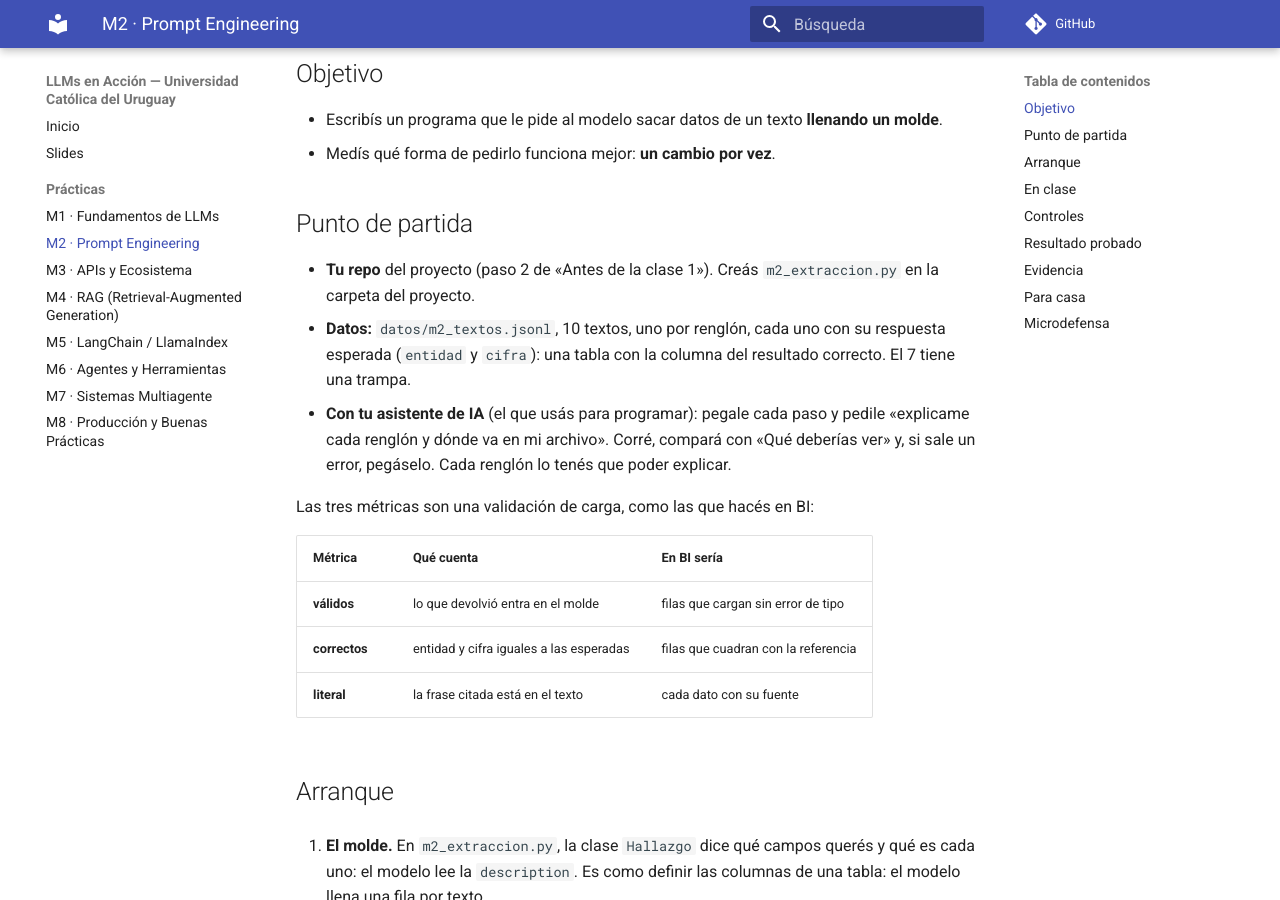
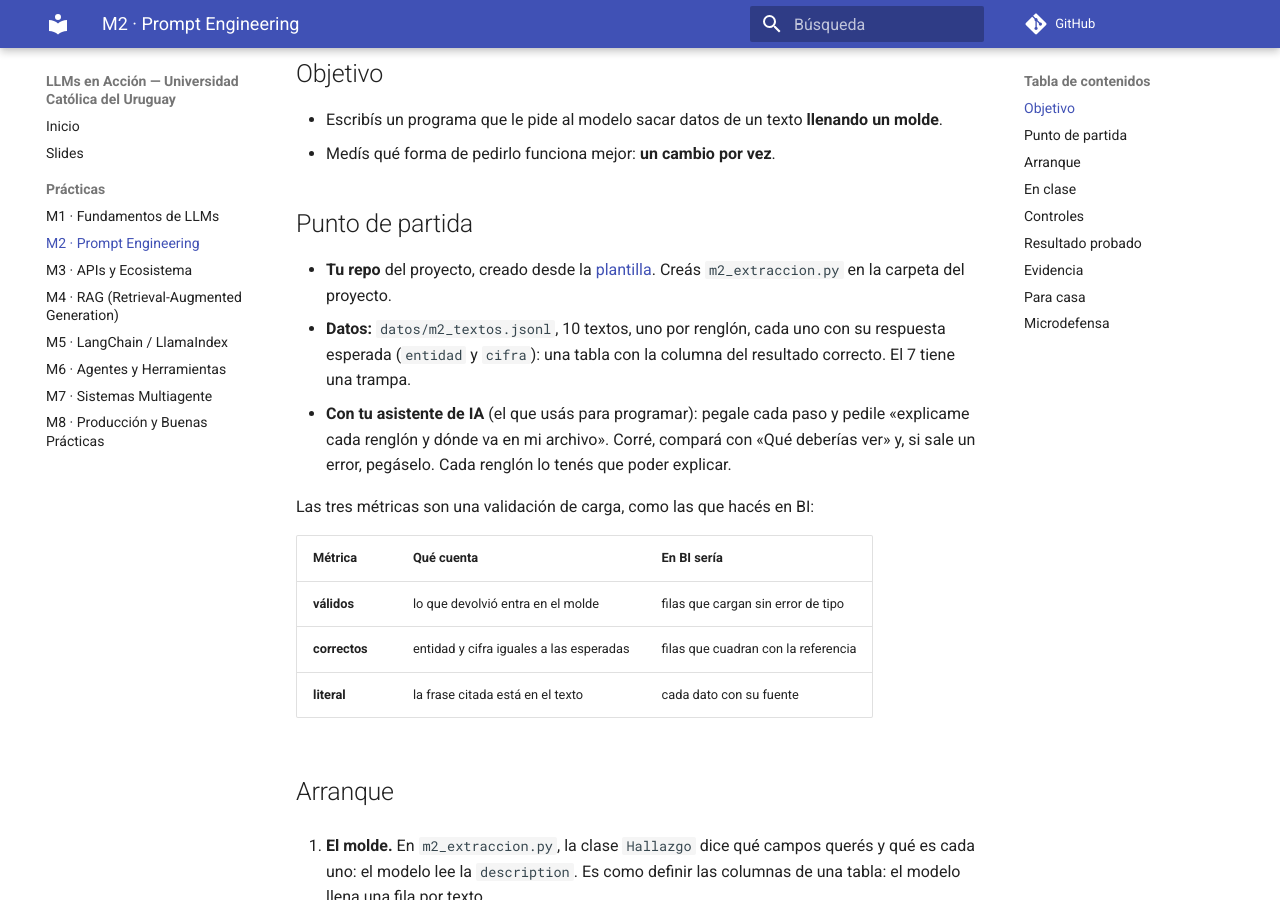
Before and after one commit to JuanFKurucz/ucu-la, an MkDocs documentation site: the page built from docs/practicas/m2-contrato-extraccion.md, in a window 1280 px wide and 900 px high, scrolled down 382 px. Built offline with MkDocs 1.6.1 and Material for MkDocs 9.7.7, drawn with Linux system fonts in a browser that asks for light colours; comment, search, counter and statistics services are not loaded; grey boxes are pictures that could not be loaded.

Commit message:
La plantilla ucu-la-project, enlazada en el índice y en las prácticas M2 y M3
Co-Authored-By: Claude Opus 5.5 <noreply@anthropic.com>

```diff
--- a/docs/practicas/m2-contrato-extraccion.md
+++ b/docs/practicas/m2-contrato-extraccion.md
@@ -16,7 +16,7 @@
 
 ## Punto de partida
 
-- **Tu repo** del proyecto (paso 2 de «Antes de la clase 1»). Creás `m2_extraccion.py` en la carpeta del proyecto.
+- **Tu repo** del proyecto, creado desde la [plantilla](https://github.com/JuanFKurucz/ucu-la-project). Creás `m2_extraccion.py` en la carpeta del proyecto.
 - **Datos:** `datos/m2_textos.jsonl`, 10 textos, uno por renglón, cada uno con su respuesta esperada (`entidad` y `cifra`): una tabla con la columna del resultado correcto. El 7 tiene una trampa.
 - **Con tu asistente de IA** (el que usás para programar): pegale cada paso y pedile «explicame cada renglón y dónde va en mi archivo». Corré, compará con «Qué deberías ver» y, si sale un error, pegáselo. Cada renglón lo tenés que poder explicar.
 
```
Also changed, not shown: docs/index.md (+2 -0 lines), docs/practicas/m3-v01-api.md (+1 -1 lines).
